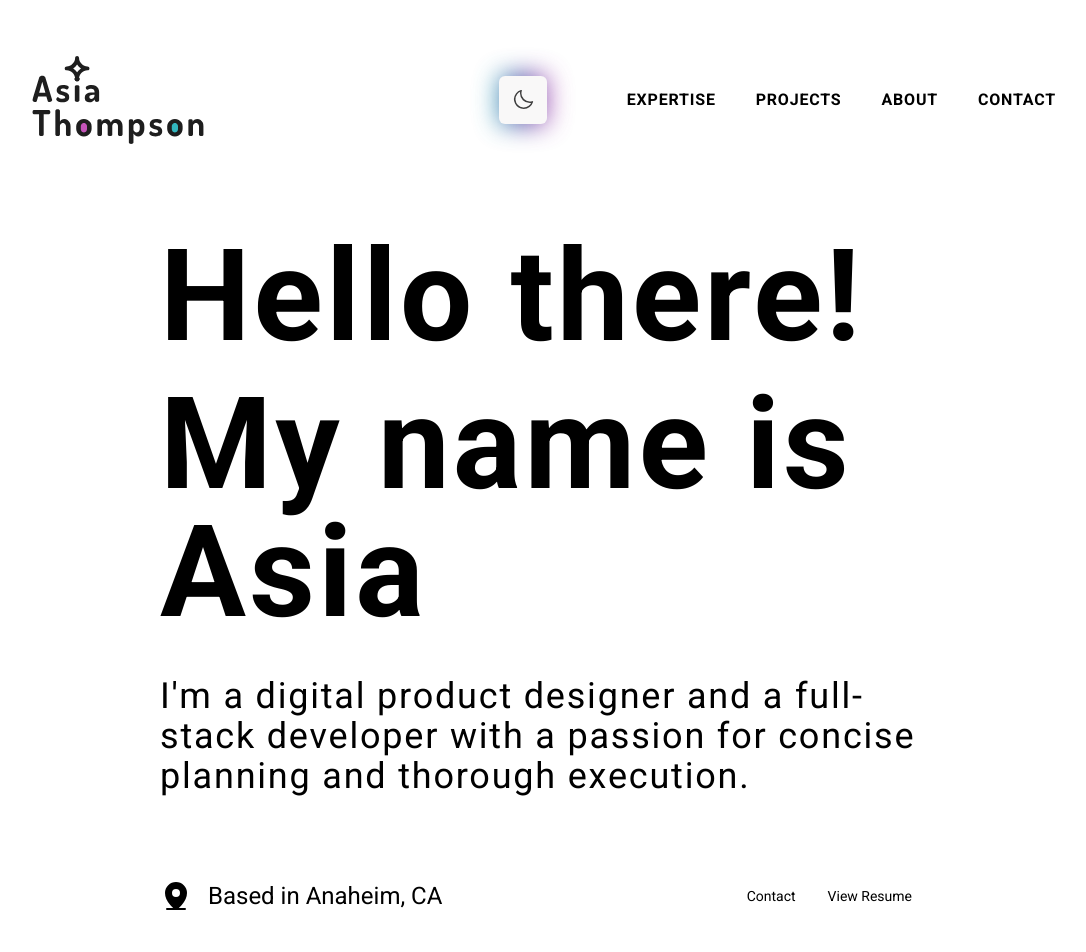
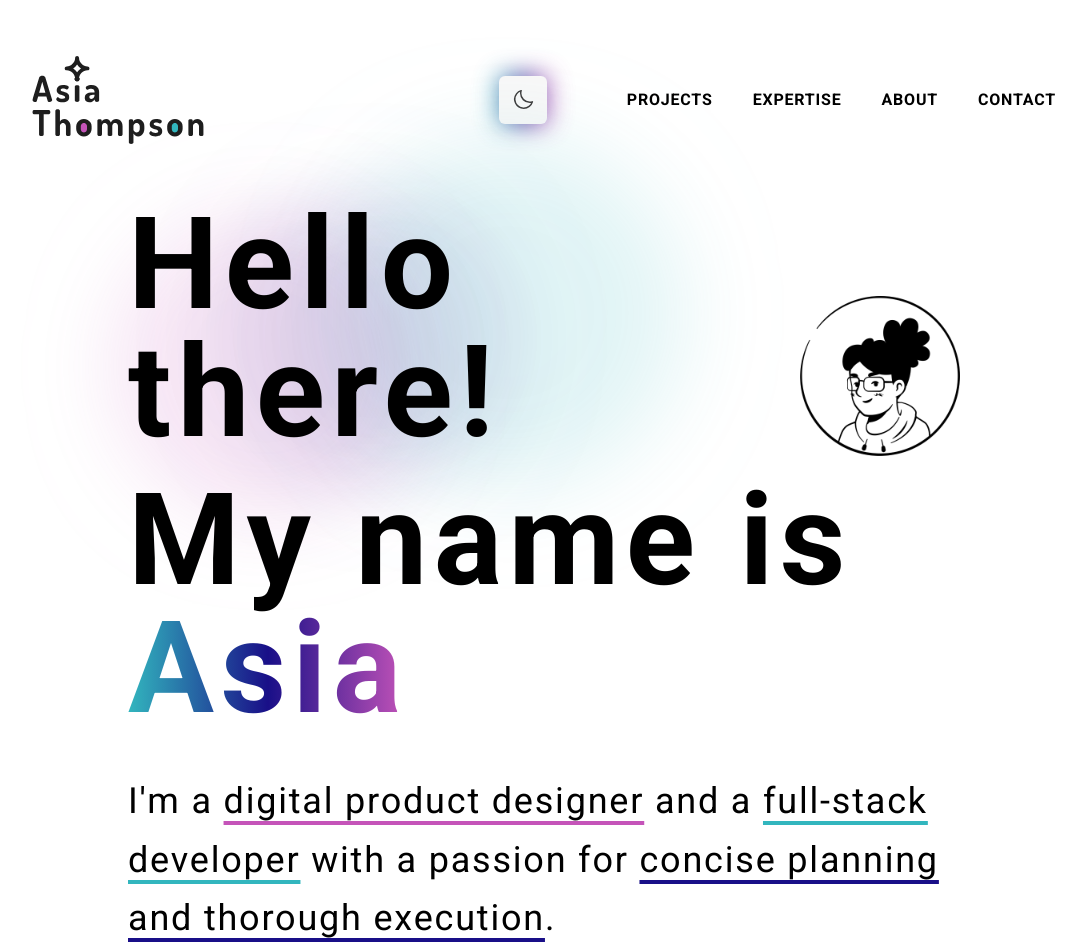
Before and after one commit to asiasOnline/asia-thompson-portfolio, a Next.js app: page / in a window 1280 px wide. Shown: the top 952 px of the page, without its empty margins (96-1182 px from the left). Before the commit the page ends 916 px from the top, so only its background shows below. Built offline with nearby package versions, Linux system fonts and the light colour scheme.

Commit message:
Add gradient animation and text styling to Hero component

```diff
--- a/app/globals.css
+++ b/app/globals.css
@@ -57,3 +57,14 @@ h1, h2, h3, h4, h5, h6 {
     --ring: 224.3 76.3% 48%;
   }
 }
+
+@layer utilities {
+  .animation-delay-2000 {
+    animation-delay: 2s;
+  }
+
+  .animation-delay-4000 {
+    animation-delay: 4s;
+  }
+
+}
--- /dev/null
+++ b/app/projects/layout.tsx
@@ -0,0 +1,13 @@
+import React from 'react'
+import Navbar from '@/components/Navbar'
+
+const Projectlayout = ({ children, }: { children: React.ReactNode}) => {
+  return (
+    <div>
+        <Navbar />
+        {children}
+    </div>
+  )
+}
+
+export default Projectlayout
--- /dev/null
+++ b/app/projects/page.tsx
@@ -0,0 +1,9 @@
+import React from 'react'
+
+const Project = () => {
+  return (
+    <div>I am a project page!</div>
+  )
+}
+
+export default Project
--- a/components/Hero.tsx
+++ b/components/Hero.tsx
@@ -1,26 +1,48 @@
 import React from 'react'
 import Image from 'next/image'
 import { PiMapPinLineFill } from "react-icons/pi";
+import { PiFileText } from "react-icons/pi";
+import { TbMail } from "react-icons/tb";
 import { Button } from '@/components/ui/Button'
 
 const Hero = () => {
   return (
-    <div className='w-4/5 px-32 mt-8 mx-auto'>
+    <div className='w-4/5 px-24 mx-auto'>
         <div>
-            <p className='text-9xl font-display font-semibold tracking-wide'>Hello there!</p>
-            <p className='text-9xl font-display font-semibold tracking-wide mt-5'>My name is <span className='text-9xl'>Asia</span></p>
+          <div className='relative w-full'>
+            <div className='absolute top-0 -left-4 w-80 h-80 bg-steelPink rounded-full mix-blend-multiply filter blur-2xl opacity-15 animate-gradientAnimation
+            dark:mix-blend-screen dark:opacity-20'></div>
+            <div className='
+            absolute -top-8 left-24 w-80 h-80 bg-ultramarine rounded-full mix-blend-multiply filter blur-2xl opacity-10 animate-gradientAnimation animation-delay-2000
+            dark:bg-slateBlue dark:mix-blend-screen dark:opacity-15'></div>
+            <div className='
+            absolute top-0 left-48 w-80 h-80 bg-fountainBlue rounded-full mix-blend-multiply filter blur-2xl opacity-15 animate-gradientAnimation animation-delay-4000
+            dark:mix-blend-screen dark:opacity-20'></div>
+            <div className='flex items-end gap-16'>
+              <p className='text-9xl font-display font-bold tracking-wider'>Hello there!</p>
+              <Image
+                src="/asiaSmilingAvatar.png"
+                width={160}
+                height={160}
+                alt="Asia's profile avatar"
+              />
+              </div>
+          </div>
+            <p className='text-9xl font-display font-bold tracking-wider mt-5'>
+              My name is <span className='text-9xl text-transparent bg-gradient-to-r from-fountainBlue via-ultramarine to-steelPink bg-clip-text dark:from-fountainBlue dark:via-slateBlue dark:to-steelPink '>Asia</span>
+            </p>
         </div>
       <div className='mt-10'>
-        <p className='text-4xl font-display tracking-wider'>I'm a digital product designer and a full-stack developer with a passion for concise planning and thorough execution.</p>
+        <p className='text-4xl font-display tracking-wider leading-relaxed'>I'm a <span className='underline decoration-steelPink decoration-4 underline-offset-8'>digital product designer</span> and a <span className='underline decoration-fountainBlue decoration-4 underline-offset-8'>full-stack developer</span> with a passion for <span className='underline decoration-ultramarine dark:decoration-slateBlue decoration-4 underline-offset-8'>concise planning and thorough execution</span>.</p>
       </div>
       <div className='mt-20 flex justify-between'>
         <div className='flex items-center gap-4'>
           <PiMapPinLineFill className='w-8 h-8'/>
-          <p className='text-2xl font-display'>Based in Anaheim, CA</p>
+          <p className='text-2xl font-display font-bold tracking-wider'>Based in Anaheim, CA</p>
         </div>
-        <div className='flex'>
-          <Button>Contact</Button>
-          <Button>View Resume</Button>
+        <div className='flex gap-6'>
+          <Button className='bg-ultramarine text-white font-bold uppercase tracking-wider px-6 py-6 dark:bg-slateBlue dark:text-black'><TbMail className='mr-2 h-8 w-8'/>Contact</Button>
+          <Button className='text-black font-bold uppercase tracking-wider px-6 py-6 dark:text-white'><PiFileText className='mr-2 h-8 w-8'/>View Resume</Button>
         </div>
       </div>
     </div>
--- a/components/Navbar.tsx
+++ b/components/Navbar.tsx
@@ -12,8 +12,8 @@ const Navbar = () => {
       <div className='flex items-center gap-20'>
         <ThemeButton />
         <div className='flex gap-10 font-bold uppercase tracking-wider'>
+          <a>Projects</a>
           <a>Expertise</a>
-          <a>Projects</a>
           <a>About</a>
           <a>Contact</a>
         </div>
--- a/tailwind.config.ts
+++ b/tailwind.config.ts
@@ -23,6 +23,7 @@ const config = {
       'display': ['var(--font-raleway)']
     },
     colors: {
+      'transparent': 'transparent',
       'white': '#F9F8F8',
       'black': '#1E1E1E',
       'ultramarine': '#190F88',
@@ -33,6 +34,17 @@ const config = {
     extend: {
       fontFamily: {
         sans: ['var(--font-roboto)']
+      },
+      animation: {
+        gradientAnimation: "gradientAnimation 7s infinite"
+      },
+      keyframes: {
+        gradientAnimation: {
+          '0%': { transform: "translate(0px, 0px) scale(1)" },
+          '33%': { transform: "translate(30px, -50px) scale(1.1)" },
+          "66%": { transform: "translate(-20px, 20px) scale(0.9)" },
+          "100%": { transform: "translate(0px, 0px) scale(1)" },
+        }
       }
     },
   },
```
Also changed, not shown: public/asiaSmilingAvatar.png (added).
